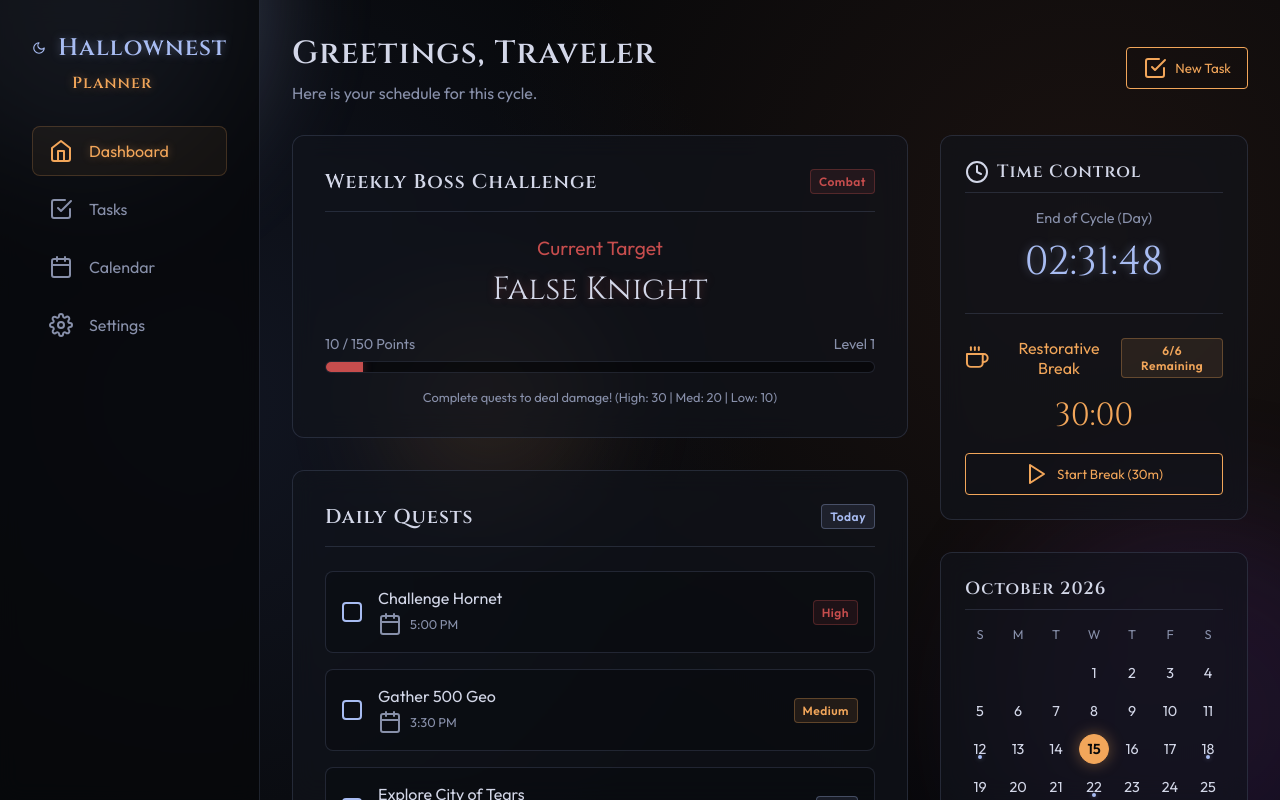
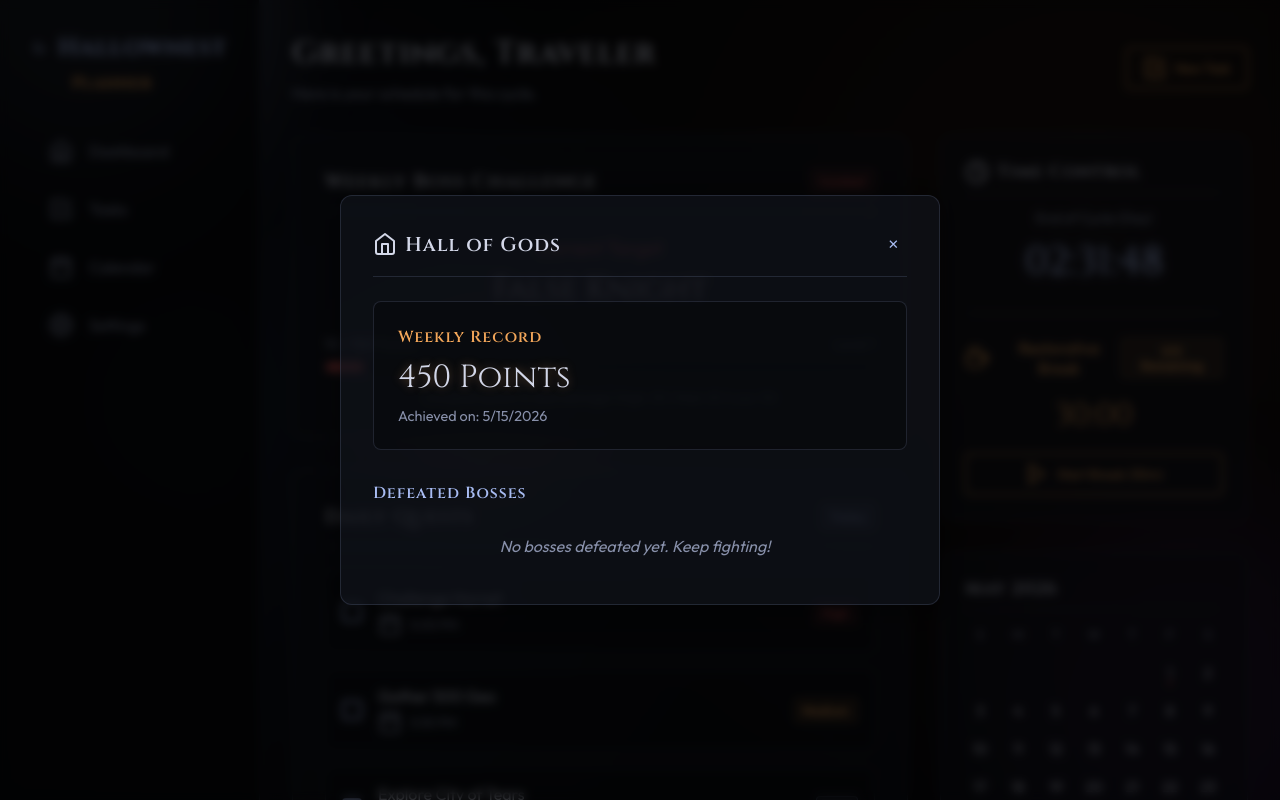
Before and after one commit to Trooper2123/minha_agenda, a React (Vite) app: page / in a window 1280 px wide. Both pictures are taken after a click on the link "Dashboard". Built offline with nearby package versions, Linux system fonts and the light colour scheme.

Commit message:
feat: implement task management application with calendar integration, progress tracking, and gamified boss mechanics

```diff
--- a/src/App.jsx
+++ b/src/App.jsx
@@ -17,33 +17,72 @@ const Icons = {
 };
 
 function App() {
+  const today = new Date();
+  const currentMonth = today.toLocaleString('en-US', { month: 'long' });
+  const currentYear = today.getFullYear();
+  const daysInMonth = new Date(today.getFullYear(), today.getMonth() + 1, 0).getDate();
+  const firstDayOfMonth = new Date(today.getFullYear(), today.getMonth(), 1).getDay();
+  const currentDay = today.getDate();
+  const emptySlots = Array.from({ length: firstDayOfMonth }, (_, i) => i);
+  const days = ['S', 'M', 'T', 'W', 'T', 'F', 'S'];
+  const dates = Array.from({ length: daysInMonth }, (_, i) => i + 1);
+
+  // Format YYYY-MM-DD for date input
+  const todayDateString = new Date(today.getTime() - (today.getTimezoneOffset() * 60000)).toISOString().split('T')[0];
+
   const [activeTab, setActiveTab] = useState('dashboard');
-
   const [isModalOpen, setIsModalOpen] = useState(false);
-  const [newTask, setNewTask] = useState({ title: '', time: '', badge: 'blue' });
+  const [isCalendarModalOpen, setIsCalendarModalOpen] = useState(false);
+  const [isDashboardModalOpen, setIsDashboardModalOpen] = useState(false);
+  const [maxWeeklyStats, setMaxWeeklyStats] = useState({
+    points: 450,
+    date: '2026-05-15'
+  });
+  const [newTask, setNewTask] = useState({ title: '', date: todayDateString, time: '', badge: 'blue' });
 
   const handleAddTask = (e) => {
     e.preventDefault();
-    if (!newTask.title.trim()) return;
+    if (!newTask.title.trim() || !newTask.date || !newTask.time) {
+      alert("Please fill in all fields.");
+      return;
+    }
+
+    const taskDateTime = new Date(`${newTask.date}T${newTask.time}`);
+    const now = new Date();
+
+    if (taskDateTime - now < 30 * 60 * 1000) {
+      alert("A Quest não pode ser criada com menos de 30 minutos de antecedência.");
+      return;
+    }
+
+    const formatTime12h = (time24) => {
+      const [h, m] = time24.split(':');
+      let hours = parseInt(h, 10);
+      const ampm = hours >= 12 ? 'PM' : 'AM';
+      hours = hours % 12 || 12;
+      return `${hours}:${m} ${ampm}`;
+    };
 
     const newTaskObj = {
       id: Date.now(),
       title: newTask.title,
-      time: newTask.time || '12:00 PM',
+      time: formatTime12h(newTask.time),
+      date: taskDateTime.getDate(),
+      fullDate: newTask.date,
       completed: false,
       badge: newTask.badge,
     };
 
     setTasks([...tasks, newTaskObj]);
     setIsModalOpen(false);
-    setNewTask({ title: '', time: '', badge: 'blue' });
+    setNewTask({ title: '', date: todayDateString, time: '', badge: 'blue' });
   };
 
   const [tasks, setTasks] = useState([
-    { id: 1, title: 'Defeat the False Knight', time: '10:00 AM', completed: true, badge: 'blue' },
-    { id: 2, title: 'Explore City of Tears', time: '1:00 PM', completed: false, badge: 'blue' },
-    { id: 3, title: 'Gather 500 Geo', time: '3:30 PM', completed: false, badge: 'orange' },
-    { id: 4, title: 'Challenge Hornet', time: '5:00 PM', completed: false, badge: 'red' },
+    { id: 1, title: 'Defeat the False Knight', time: '10:00 AM', date: currentDay, completed: true, badge: 'blue' },
+    { id: 2, title: 'Explore City of Tears', time: '1:00 PM', date: currentDay, completed: false, badge: 'blue' },
+    { id: 3, title: 'Gather 500 Geo', time: '3:30 PM', date: (currentDay % daysInMonth) + 1, completed: false, badge: 'orange' },
+    { id: 4, title: 'Challenge Hornet', time: '5:00 PM', date: ((currentDay + 2) % daysInMonth) + 1, completed: false, badge: 'red' },
   ]);
 
   const BOSSES = [
@@ -143,9 +182,6 @@ function App() {
     return `${m}:${s}`;
   };
 
-  const days = ['S', 'M', 'T', 'W', 'T', 'F', 'S'];
-  const dates = Array.from({ length: 31 }, (_, i) => i + 1);
-
   return (
     <>
       <div className="glow-orb orb-1"></div>
@@ -164,13 +200,13 @@ function App() {
           </div>
 
           <nav className="nav-links">
-            <a className={`nav-link ${activeTab === 'dashboard' ? 'active' : ''}`} onClick={() => setActiveTab('dashboard')}>
+            <a className={`nav-link`} onClick={() => setIsDashboardModalOpen(true)} style={{cursor: 'pointer'}}>
               <Icons.Home /> Dashboard
             </a>
             <a className={`nav-link ${activeTab === 'tasks' ? 'active' : ''}`} onClick={() => setActiveTab('tasks')}>
               <Icons.CheckSquare /> Tasks
             </a>
-            <a className={`nav-link ${activeTab === 'calendar' ? 'active' : ''}`} onClick={() => setActiveTab('calendar')}>
+            <a className={`nav-link`} onClick={() => setIsCalendarModalOpen(true)} style={{cursor: 'pointer'}}>
               <Icons.Calendar /> Calendar
             </a>
             <a className={`nav-link ${activeTab === 'settings' ? 'active' : ''}`} onClick={() => setActiveTab('settings')}>
@@ -308,7 +344,7 @@ function App() {
               {/* Mini Calendar */}
               <section className="glass-panel" style={{ padding: '1.5rem' }}>
                 <div className="card-header" style={{ marginBottom: '1rem', paddingBottom: '0.5rem' }}>
-                  <h3 className="card-title" style={{ fontSize: '1.1rem' }}>October 2026</h3>
+                  <h3 className="card-title" style={{ fontSize: '1.1rem' }}>{currentMonth} {currentYear}</h3>
                 </div>
 
                 <div className="calendar-grid">
@@ -316,22 +352,29 @@ function App() {
                     <div key={day} className="calendar-day-header">{day}</div>
                   ))}
 
-                  {/* Empty slots for month start */}
-                  <div className="calendar-day" style={{ opacity: 0 }}></div>
-                  <div className="calendar-day" style={{ opacity: 0 }}></div>
-                  <div className="calendar-day" style={{ opacity: 0 }}></div>
+                  {emptySlots.map(slot => (
+                    <div key={`mini-empty-${slot}`} className="calendar-day" style={{ opacity: 0 }}></div>
+                  ))}
 
-                  {dates.map(date => (
-                    <div
-                      key={date}
-                      className={`calendar-day
-                        ${date === 15 ? 'active' : ''}
-                        ${[12, 18, 22].includes(date) ? 'has-event' : ''}`
-                      }
-                    >
-                      {date}
-                    </div>
-                  ))}
+                  {dates.map(date => {
+                    const tasksOnDate = tasks.filter(t => t.date === date);
+                    return (
+                      <div
+                        key={date}
+                        className={`calendar-day ${date === currentDay ? 'active' : ''}`}
+                        style={{ position: 'relative' }}
+                      >
+                        {date}
+                        {tasksOnDate.length > 0 && (
+                          <div style={{ position: 'absolute', bottom: '2px', display: 'flex', gap: '2px' }}>
+                            {tasksOnDate.slice(0, 3).map(t => (
+                              <div key={t.id} style={{ width: '4px', height: '4px', borderRadius: '50%', background: `var(--accent-${t.badge})` }} />
+                            ))}
+                          </div>
+                        )}
+                      </div>
+                    );
+                  })}
                 </div>
               </section>
 
@@ -390,13 +433,22 @@ function App() {
                 />
               </div>
               <div className="form-group">
+                <label>Date</label>
+                <input
+                  type="date"
+                  className="form-input"
+                  value={newTask.date}
+                  min={todayDateString}
+                  onChange={(e) => setNewTask({...newTask, date: e.target.value})}
+                />
+              </div>
+              <div className="form-group">
                 <label>Time</label>
                 <input
-                  type="text"
+                  type="time"
                   className="form-input"
                   value={newTask.time}
                   onChange={(e) => setNewTask({...newTask, time: e.target.value})}
-                  placeholder="e.g. 10:00 AM"
                 />
               </div>
               <div className="form-group">
@@ -419,6 +471,101 @@ function App() {
           </div>
         </div>
       )}
+
+      {/* Calendar Modal */}
+      {isCalendarModalOpen && (
+        <div className="modal-overlay" onClick={() => setIsCalendarModalOpen(false)}>
+          <div className="modal-content" style={{ maxWidth: '600px' }} onClick={e => e.stopPropagation()}>
+            <div className="modal-header">
+              <h3 className="card-title" style={{ display: 'flex', alignItems: 'center', gap: '0.5rem' }}>
+                <Icons.Calendar /> {currentMonth} {currentYear}
+              </h3>
+              <button className="btn" style={{ border: 'none', padding: '0.5rem' }} onClick={() => setIsCalendarModalOpen(false)}>✕</button>
+            </div>
+
+            <div className="calendar-grid" style={{ gridTemplateColumns: 'repeat(7, 1fr)', gap: '1rem', marginTop: '2rem' }}>
+              {days.map(day => (
+                <div key={day} className="calendar-day-header" style={{ fontSize: '1rem' }}>{day}</div>
+              ))}
+
+              {emptySlots.map(slot => (
+                <div key={`modal-empty-${slot}`} className="calendar-day" style={{ opacity: 0 }}></div>
+              ))}
+
+              {dates.map(date => {
+                const tasksOnDate = tasks.filter(t => t.date === date);
+
+                return (
+                  <div
+                    key={date}
+                    className={`calendar-day ${date === currentDay ? 'active' : ''}`}
+                    style={{ position: 'relative', display: 'flex', flexDirection: 'column', gap: '2px', fontSize: '1.2rem', padding: '10px' }}
+                  >
+                    {date}
+                    {tasksOnDate.length > 0 && (
+                      <div style={{ display: 'flex', gap: '4px', position: 'absolute', bottom: '8px' }}>
+                        {tasksOnDate.map(t => (
+                          <div
+                            key={t.id}
+                            style={{
+                              width: '8px',
+                              height: '8px',
+                              borderRadius: '50%',
+                              background: `var(--accent-${t.badge})`,
+                              boxShadow: `0 0 5px var(--accent-glow-${t.badge})`
+                            }}
+                            title={t.title}
+                          />
+                        ))}
+                      </div>
+                    )}
+                  </div>
+                );
+              })}
+            </div>
+          </div>
+        </div>
+      )}
+
+      {/* Dashboard / Achievements Modal */}
+      {isDashboardModalOpen && (
+        <div className="modal-overlay" onClick={() => setIsDashboardModalOpen(false)}>
+          <div className="modal-content" style={{ maxWidth: '600px' }} onClick={e => e.stopPropagation()}>
+            <div className="modal-header">
+              <h3 className="card-title" style={{ display: 'flex', alignItems: 'center', gap: '0.5rem' }}>
+                <Icons.Home /> Hall of Gods
+              </h3>
+              <button className="btn" style={{ border: 'none', padding: '0.5rem' }} onClick={() => setIsDashboardModalOpen(false)}>✕</button>
+            </div>
+
+            <div style={{ marginTop: '1.5rem' }}>
+              <div style={{ marginBottom: '2rem', padding: '1.5rem', background: 'rgba(0,0,0,0.3)', borderRadius: '8px', border: '1px solid var(--border-color)' }}>
+                <h4 style={{ color: 'var(--accent-orange)', marginBottom: '0.5rem' }}>Weekly Record</h4>
+                <div style={{ fontSize: '2rem', fontFamily: 'var(--font-heading)', color: 'var(--text-main)', textShadow: '0 0 10px var(--accent-glow-orange)' }}>
+                  {maxWeeklyStats.points} Points
+                </div>
+                <div style={{ color: 'var(--text-muted)', fontSize: '0.9rem', marginTop: '0.5rem' }}>
+                  Achieved on: {new Date(maxWeeklyStats.date).toLocaleDateString()}
+                </div>
+              </div>
+
+              <h4 style={{ color: 'var(--accent-blue)', marginBottom: '1rem' }}>Defeated Bosses</h4>
+              <div style={{ display: 'flex', flexDirection: 'column', gap: '0.5rem', maxHeight: '300px', overflowY: 'auto', paddingRight: '10px' }}>
+                {currentBossIndex === 0 && !isMaxLevel ? (
+                  <div style={{ color: 'var(--text-muted)', fontStyle: 'italic', padding: '1rem', textAlign: 'center' }}>No bosses defeated yet. Keep fighting!</div>
+                ) : (
+                  BOSSES.slice(0, isMaxLevel ? BOSSES.length : currentBossIndex).map((boss, idx) => (
+                    <div key={idx} style={{ padding: '1rem', background: 'rgba(0,0,0,0.2)', borderRadius: '8px', border: '1px solid var(--border-color)', display: 'flex', justifyContent: 'space-between', alignItems: 'center' }}>
+                      <span style={{ fontSize: '1.1rem', color: 'var(--text-main)' }}>{boss}</span>
+                      <span className="badge blue">Defeated</span>
+                    </div>
+                  ))
+                )}
+              </div>
+            </div>
+          </div>
+        </div>
+      )}
     </>
   );
 }
```
